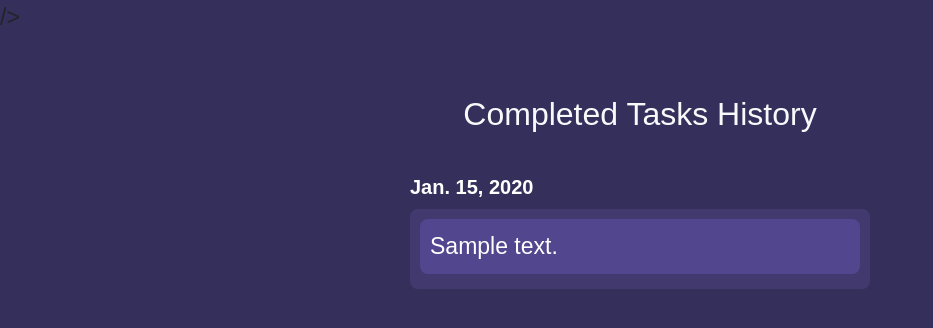
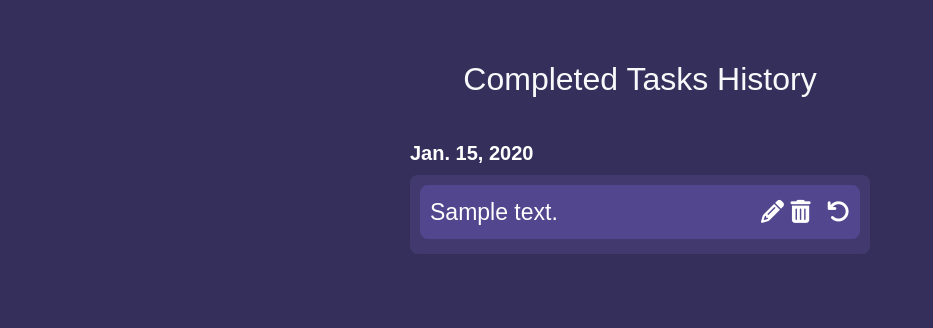
Before and after one commit to antonzhuraliou/to_do_list, a Django app: page /history/ in a window 1280 px wide. Shown: the top 328 px of the page, without its empty margins (0-933 px from the left). Run offline with Django 5.2, Linux system fonts and the light colour scheme; tables that the repository leaves empty hold one stand-in row (values such as "Sample post"); parts of the project's set-up code (start-up, migrations or seed data) failed here and were passed over; some libraries are stand-ins or nearby versions.

Commit message:
Add html for delete, restore, edit buttons

```diff
--- a/tasks/templates/tasks/history_page.html
+++ b/tasks/templates/tasks/history_page.html
@@ -17,21 +17,26 @@
       integrity="sha384-KyZXEAg3QhqLMpG8r+8fhAXLRk2vvoC2f3B09zVXn8CA5QIVfZOJ3BCsw2P0p/We"
       crossorigin="anonymous"
     />
-    <link rel="stylesheet" href="{% static 'tasks/css/history.css' %}">/>
+    <link rel="stylesheet" href="{% static 'tasks/css/history.css' %}">
     <title>Completed Tasks History</title>
   </head>
   <body>
     <div class="container history-container text-light">
       <h2 class="text-center">Completed Tasks History</h2>
       <br>
-      {% for dt in date%}
+      {% for dt in date %}
       <div class="history-section">
         <h3 class="history-date">{{ dt.created_at }}</h3>
         <ul class="list-group history-list">
           {% for desc in all_tasks %}
             {% if desc.created_at == dt.created_at %}
-              <li class="list-group-item completed-task">
-                 <span>{{ desc.description }}</span>
+              <li class="list-group-item completed-task d-flex justify-content-between align-items-center">
+                <span class="task-text">{{ desc.description }}</span>
+                <div>
+                  <i class="fas fa-pencil-alt edit-icon" data-id="{{ desc.id }}"></i>
+                  <i class="fas fa-trash-alt delete" data-id="{{ desc.id }}"></i>
+                  <i class="fas fa-undo restore-icon" data-id="{{ desc.id }}"></i>
+                </div>
               </li>
             {% endif %}
           {% endfor %}
```
